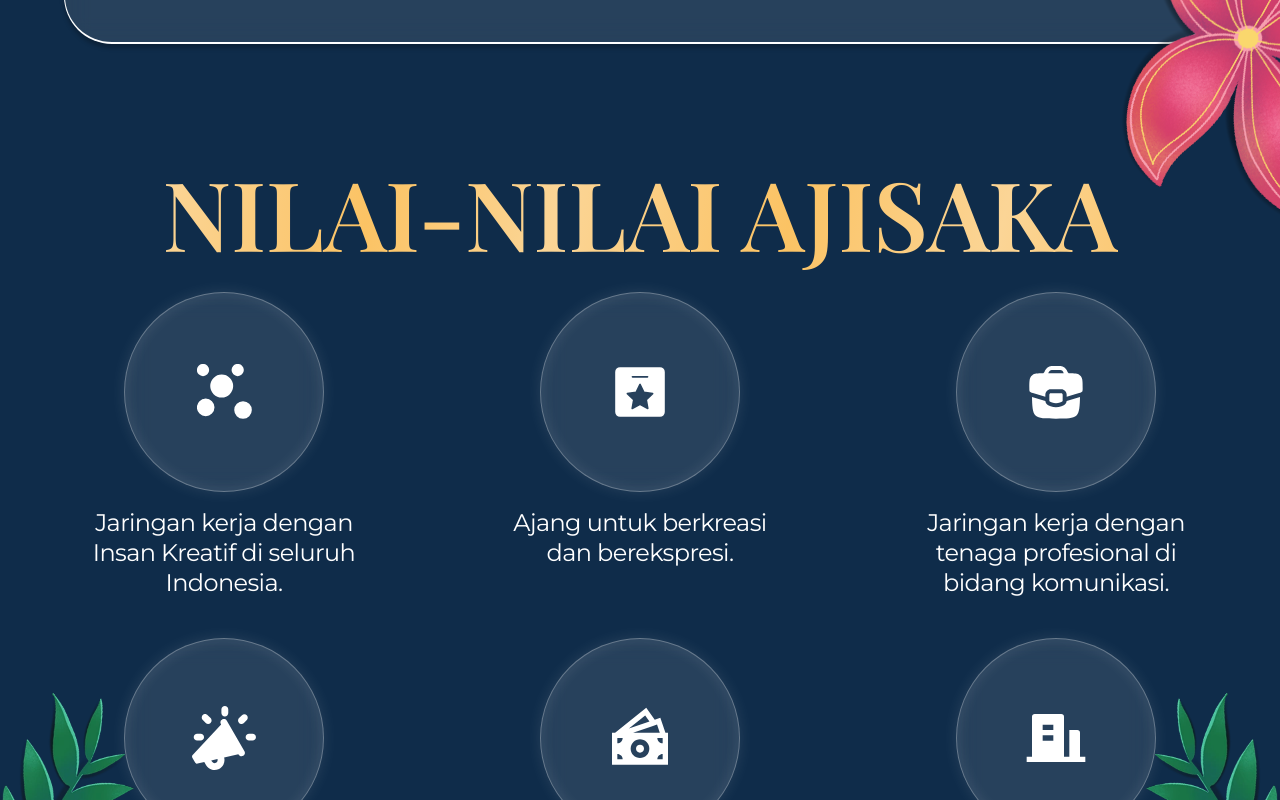
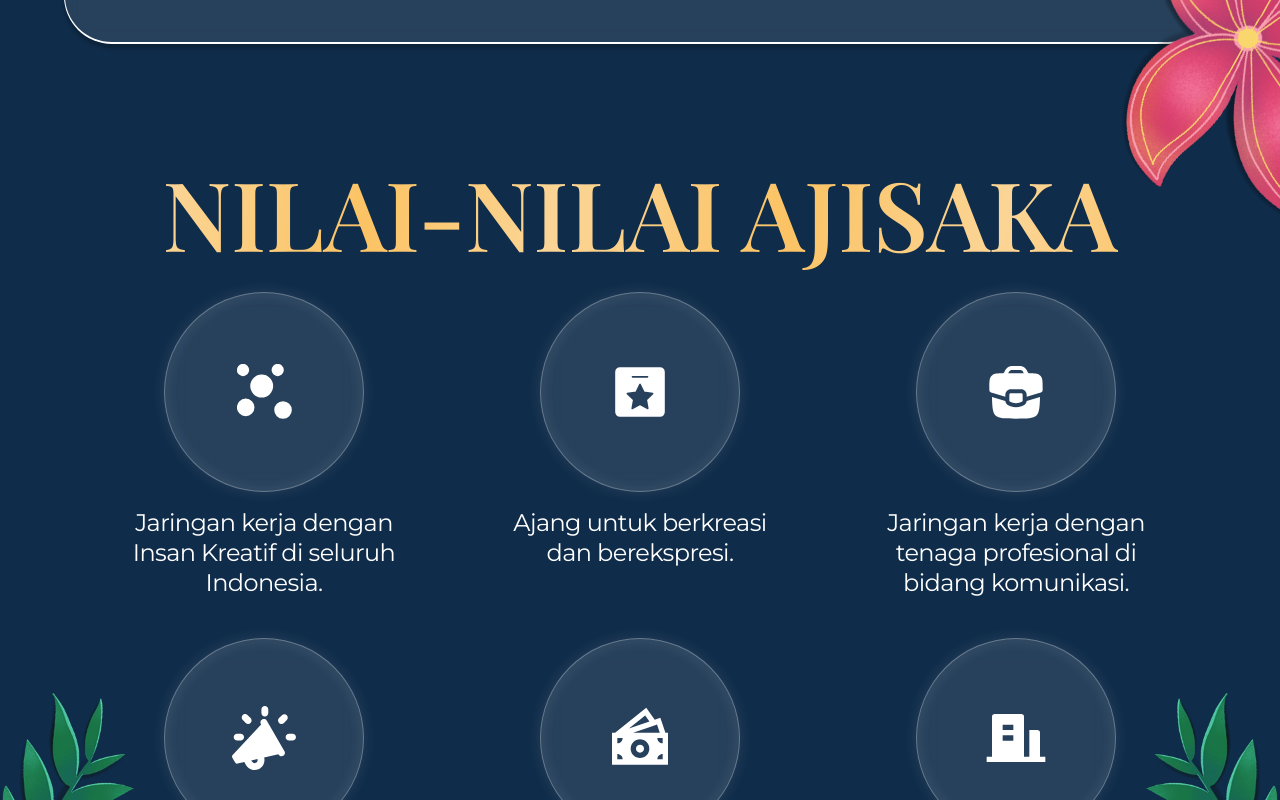
Before and after one commit to zaidrobbani/ajisaka-2026, a Next.js app: page /about-us in a window 1280 px wide. Shown: the part 1260-2060 px from the top of the page. Built offline with nearby package versions, Linux system fonts and the light colour scheme; a web font is replaced by a local one.

Commit message:
fix: remove mirror

```diff
--- a/src/feature/about/component/layout/Festival.tsx
+++ b/src/feature/about/component/layout/Festival.tsx
@@ -1,11 +1,22 @@
-import Image from "next/image";
+'use client'
 import React from "react";
 import Instagram from "../icons/Instagram";
 import Link from "next/link";
+import { useGsapScrollReveal } from "@/lib/useGsapScrollReveal";
 
 const Festival = () => {
+
+    const sectionRef = React.useRef<HTMLElement | null>(null);
+    const contentRef = React.useRef<HTMLElement | null>(null);
+
+    useGsapScrollReveal({
+        sectionRef,
+        contentRef
+    })
+
     return (
-        <section className="w-full px-4 sm:px-6 md:px-8 py-8 sm:py-12 md:py-16 lg:py-20 z-99 mt-20 sm:mt-24 md:mt-20 lg:mt-0 h-auto " id="festival">
+        <section ref={sectionRef} className="w-full px-4 sm:px-6 md:px-8 py-8 sm:py-12 md:py-16 lg:py-20 z-99 mt-20 sm:mt-24 md:mt-20 lg:mt-0 h-auto " id="festival">
+            <div ref={contentRef as React.RefObject<HTMLDivElement>}>
                 <div className="mx-auto w-full max-w-6xl rounded-3xl sm:rounded-4xl md:rounded-[40px] lg:rounded-[48px] border-b-2 border-r border-l border-white bg-white/10 backdrop-blur-md box-border shadow-[0_4px_4px_rgba(0,0,0,0.25)] px-4 sm:px-6 md:px-8 lg:px-12 py-6 sm:py-8 md:py-10 lg:py-12 flex flex-col items-center justify-center gap-10">
                     <article className="mx-auto max-w-5xl text-justify font-montserrat text-sm sm:text-base md:text-lg font-normal leading-relaxed tracking-[-0.3px] text-white">
                     <p>
@@ -25,6 +36,7 @@ const Festival = () => {
                         PRESS RELEASE
                     </Link>
                 </div>
+            </div>
         </section>
     );
 };
--- a/src/feature/about/component/layout/NilaiAjisaka.tsx
+++ b/src/feature/about/component/layout/NilaiAjisaka.tsx
@@ -1,3 +1,4 @@
+'use client'
 import React from 'react'
 import Bintang from '../icons/Bintang'
 import Jaringan from '../icons/Jaringan';
@@ -6,6 +7,7 @@ import Speaker from '../icons/Speaker';
 import Money from '../icons/Money';
 import Gedung from '../icons/Gedung';
 import Image from 'next/image';
+import { useGsapScrollReveal } from '@/lib/useGsapScrollReveal';
 
 interface NilaiAjisaka {
     id: number;
@@ -15,6 +17,14 @@ interface NilaiAjisaka {
 }
 
 const NilaiAjisaka = () => {
+
+    const sectionRef = React.useRef<HTMLElement | null>(null);
+    const contentRef = React.useRef<HTMLElement | null>(null);
+
+    useGsapScrollReveal({
+        sectionRef,
+        contentRef
+    })
 
     const nilaiAjisaka: NilaiAjisaka[] = [
         {
@@ -56,7 +66,7 @@ const NilaiAjisaka = () => {
     ]
 
     return (
-        <section className='w-full min-h-screen relative flex flex-col items-center justify-start p-7 '>
+        <section ref={sectionRef} className='w-full min-h-screen relative flex flex-col items-center justify-start p-7 '>
             <Image
                 src="/Bunga Daun 2 (1).png"
                 alt="Bunga Daun"
@@ -65,6 +75,7 @@ const NilaiAjisaka = () => {
                 className="absolute -top-[25vw] -right-[12vw] rotate-30 w-[28vw] z-1000 scale-x-[-1] animate-[leafSway_6s_ease-in-out_infinite]"
                 style={{ "--initial-rotate": "0deg" } as React.CSSProperties}
             />
+            <div ref={contentRef as React.RefObject<HTMLDivElement>}>
                 <div className='w-full flex flex-col items-center justify-start gap-5 '>
                     <div className='w-full h-auto flex items-start justify-center'>
                         <h1 className='font-playfair text-4xl sm:text-5xl md:text-6xl lg:text-8xl font-semibold leading-tight bg-[linear-gradient(102deg,#FBD596_0.77%,#FBC364_22.3%,#FBD596_41.41%,#FBC364_65.41%,#FBD596_87.21%,#FBC364_107.16%)] bg-clip-text text-transparent text-center '>
@@ -84,6 +95,7 @@ const NilaiAjisaka = () => {
                         ))}
                     </div>
                 </div>
+            </div>
         </section>
     )
 }
--- a/src/feature/about/component/layout/PanitiaAjisaka.tsx
+++ b/src/feature/about/component/layout/PanitiaAjisaka.tsx
@@ -1,4 +1,7 @@
+"use client"
+import React from 'react'
 import { organizationData, type Division } from '@/feature/about/data/DivisionData'
+import { useGsapScrollReveal } from '@/lib/useGsapScrollReveal'
 
 const divisionTitleClass = 'w-full rounded-full border border-white/80 bg-white/10 px-4 py-2 md:px-6 md:py-3 text-center font-montserrat text-base md:text-xl font-medium leading-none tracking-tight md:tracking-tight text-white'
 const memberTextClass = 'font-montserrat text-sm md:text-lg font-normal leading-[150%] tracking-tight md:tracking-[-1.2px] text-white'
@@ -61,6 +64,14 @@ const divisionCard = (division: Division) => (
 )
 
 const PanitiaAjisaka = () => {
+    const sectionRef = React.useRef<HTMLElement | null>(null)
+    const contentRef = React.useRef<HTMLElement | null>(null)
+
+    useGsapScrollReveal({
+        sectionRef,
+        contentRef,
+    })
+
     const topRowDivisions = [
         getDivision('Pengurus Harian'),
         getDivision('Divisi Acara'),
@@ -87,9 +98,9 @@ const PanitiaAjisaka = () => {
     const festivalOtherMembers = festivalDivision.members.slice(2)
 
     return (
-        <section className='relative z-10 flex w-full items-center justify-center px-2 md:px-10 pb-10 md:pb-24'>
+        <section ref={sectionRef} className='relative z-10 flex w-full items-center justify-center px-2 md:px-10 pb-10 md:pb-24'>
             <div className='w-full max-w-440 rounded-2xl md:rounded-4xl bg-[linear-gradient(0deg,#47427C_0%,#8178E2_100%)] px-3 md:px-14 py-6 md:py-17.5'>
-                <div className='flex w-full flex-col gap-6 md:gap-10.5'>
+                <div ref={contentRef as React.RefObject<HTMLDivElement>} className='flex w-full flex-col gap-6 md:gap-10.5'>
                     <div className='grid w-full grid-cols-1 md:grid-cols-3 gap-6 md:gap-8'>
                         {topRowDivisions.map((division) => divisionCard(division))}
                     </div>
--- a/src/feature/about/component/layout/PembinaAjisaka.tsx
+++ b/src/feature/about/component/layout/PembinaAjisaka.tsx
@@ -1,9 +1,19 @@
+'use client'
+import { useGsapScrollReveal } from '@/lib/useGsapScrollReveal';
 import Image from 'next/image'
 import React from 'react'
 
 const PembinaAjisaka = () => {
+    const sectionRef = React.useRef<HTMLElement | null>(null);
+    const contentRef = React.useRef<HTMLElement | null>(null);
+
+    useGsapScrollReveal({
+        sectionRef,
+        contentRef
+    })
+
     return (
-        <section className='w-full h-auto flex flex-col items-center justify-start relative p-4 md:p-5 pb-20 md:pb-24 gap-8 md:gap-10 overflow-visible'>
+        <section ref={sectionRef} className='w-full h-auto flex flex-col items-center justify-start relative p-4 md:p-5 pb-20 md:pb-24 gap-8 md:gap-10 overflow-visible'>
             <Image
                 src={"/Background.png"}
                 alt='background'
@@ -46,10 +56,11 @@ const PembinaAjisaka = () => {
                     />
                 </div>
             </div>
+            <div ref={contentRef as React.RefObject<HTMLDivElement>} className='z-10'>
                 <div className='w-full flex items-center justify-center h-auto z-10 mt-28 md:mt-40'>
-                <h1 className='text-center font-playfair font-semibold bg-[linear-gradient(102deg,#FBD596_0.77%,#FBC364_22.3%,#FBD596_41.41%,#FBC364_65.41%,#FBD596_87.21%,#FBC364_107.16%)] bg-clip-text text-transparent w-[min(92%,900px)] text-[clamp(2.4rem,7vw,6rem)] leading-[0.95]'>TIM DI BALIK AJISAKA</h1>
+                    <h1 className='text-center font-playfair font-semibold bg-[linear-gradient(102deg,#FBD596_0.77%,#FBC364_22.3%,#FBD596_41.41%,#FBC364_65.41%,#FBD596_87.21%,#FBC364_107.16%)] bg-clip-text text-transparent w-[min(92%,900px)] text-[clamp(2.4rem,7vw,6rem)] leading-tight pt-2'>TIM DI BALIK AJISAKA</h1>
                 </div>
-            <div className='flex flex-col items-center justify-center w-full h-auto gap-3 relative z-10'>
+                <div className='flex flex-col items-center justify-center w-full h-auto gap-3 relative z-10 mt-20'>
                     <div className='w-full flex items-center justify-center'>
                         <div className='relative w-1/4 min-w-55 max-w-105 overflow-visible'>
                             <div className='absolute bottom-0 left-0 w-full h-[clamp(14rem,22vw,20.5rem)] rounded-[317px_317px_24px_24px] overflow-hidden'>
@@ -69,7 +80,7 @@ const PembinaAjisaka = () => {
                             />
                         </div>
                     </div>
-                <div className='relative z-30 mt-2 w-[min(92%,760px)] md:w-1/2'>
+                    <div className='relative z-30 mt-2 w-[min(92%,900px)] md:w-3/4 lg:w-2/3'>
                         <Image
                             src={"/Bunga Daun 10.webp"}
                             alt='Bunga Daun kiri'
@@ -90,6 +101,7 @@ const PembinaAjisaka = () => {
                         </div>
                     </div>
                 </div>
+            </div>
         </section>
     )
 }
```
Lines whose indentation alone changed are shown as unchanged.
